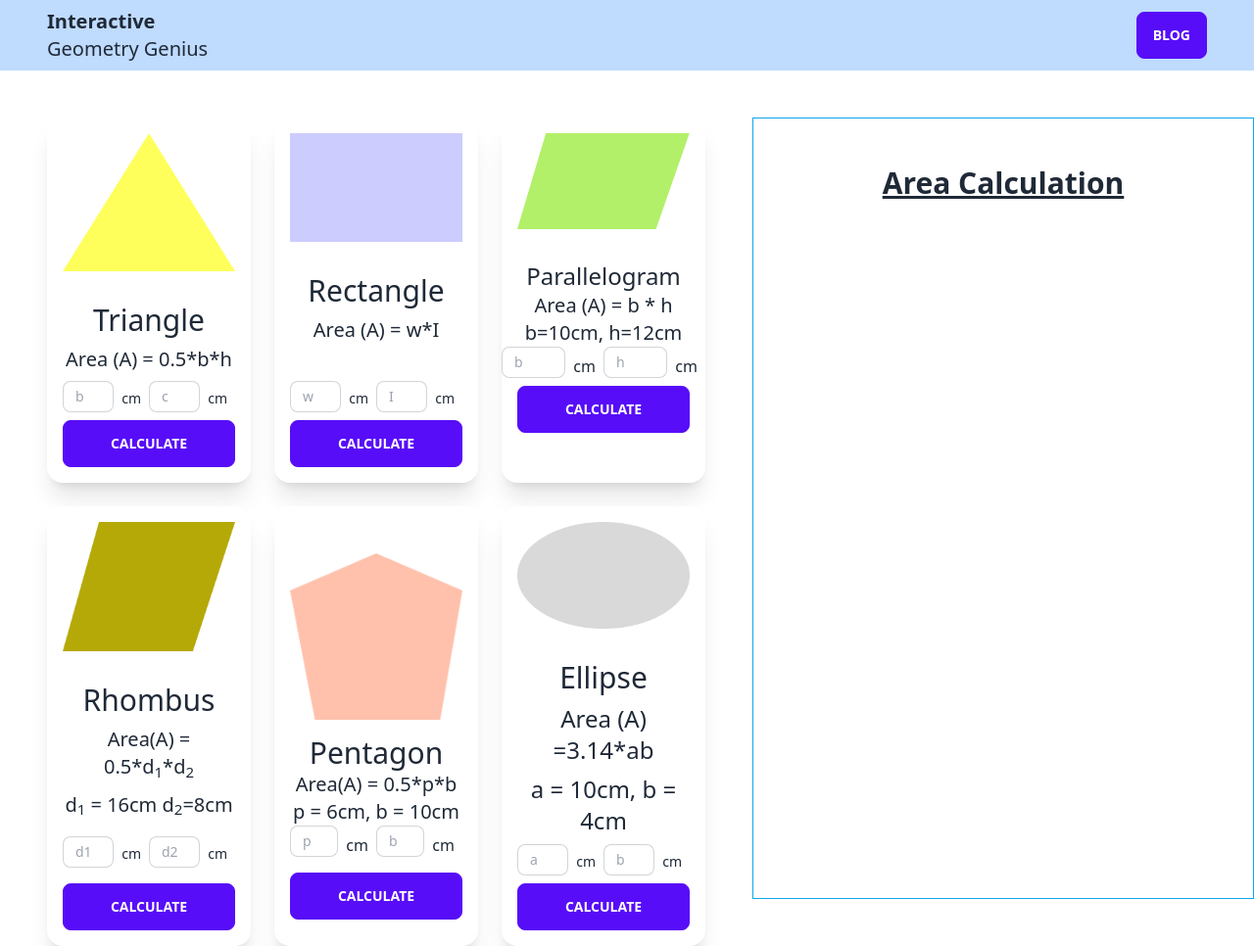
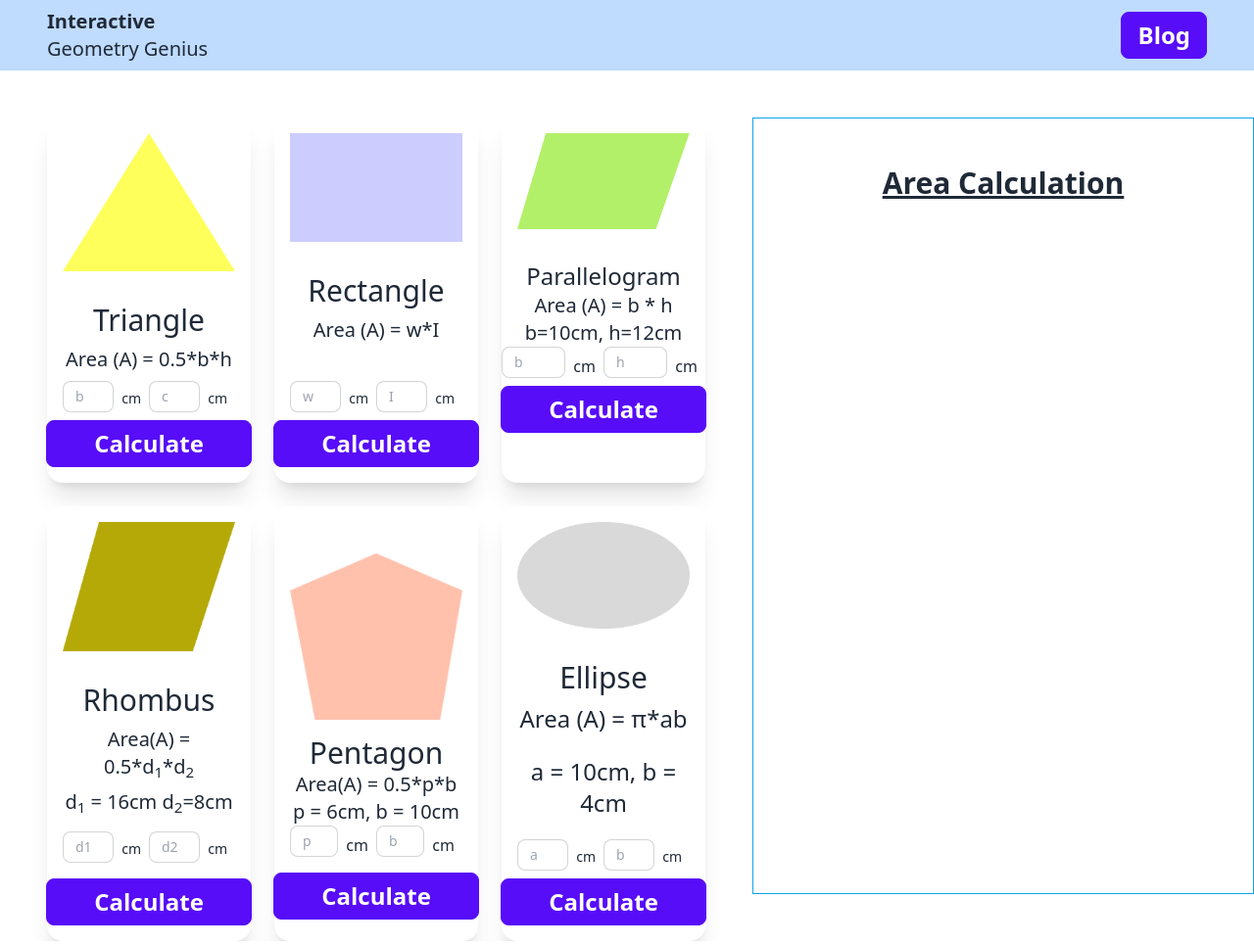
Before and after one commit to alamin657/geometry-genius-website, a plain HTML site: page index.html in a window 1280 px wide. Shown: the whole page at 98% size. Drawn offline with nearby package versions, Linux system fonts and the light colour scheme.

Commit message:
create all code completed

```diff
--- a/index.html
+++ b/index.html
@@ -20,7 +20,7 @@
             <a class="text-xl"><span class="font-bold"> Interactive</span><br>Geometry Genius</a>
           </div>
           <div>
-            <button id="blog" class="btn btn-primary">Blog</button>
+            <button id="blog" class="btn btn-primary text-2xl">B<span class="lowercase">log</span></button>
           </div>
         </div>
       </header>
@@ -53,8 +53,8 @@
               /><span class="px-2 mt-2">cm</span>
               </div>
               <div class="card-actions justify-center">
-                <button class="btn btn-primary px-12" id="first-calculate-btn">
-                  Calculate
+                <button class="btn btn-primary px-12 text-2xl" id="first-calculate-btn">
+                  c<span class="lowercase">alculate</span>
                 </button>
 
               </div>
@@ -86,8 +86,8 @@
               /><span class="px-2 mt-2">cm</span>
               </div>
               <div class="card-actions justify-center">
-                <button class="btn btn-primary px-12" id="second-calculate-btn">
-                 Calculate
+                <button class="btn btn-primary px-12 text-2xl" id="second-calculate-btn">
+                  c<span class="lowercase">alculate</span>
                 </button>
               </div>
             </div>
@@ -118,8 +118,8 @@
               /><span class="px-2 mt-2">cm</span>
               </div>
               <div class="card-actions justify-center">
-                <button class="btn btn-primary px-12 mt-2" id="third-calculate-btn">
-                  Calculate
+                <button class="btn btn-primary px-12 mt-2 text-2xl" id="third-calculate-btn">
+                  c<span class="lowercase">alculate</span>
                 </button>
               </div>
             </div>
@@ -148,8 +148,8 @@
               /><span class="px-2 mt-2">cm</span>
               </div>
               <div class="card-actions justify-center">
-                <button class="btn btn-primary px-12" id="forth-calculate-btn">
-                  Calculate
+                <button class="btn btn-primary px-12 text-2xl" id="forth-calculate-btn">
+                  c<span class="lowercase">alculate</span>
                 </button>
               </div>
             </div>
@@ -179,8 +179,8 @@
               </div>
 
               <div class="card-actions justify-center">
-                <button class="btn btn-primary  px-12 mt-4 " id="fipth-calculate-btn">
-                 Calculate
+                <button class="btn btn-primary  px-12 mt-4 text-2xl" id="fipth-calculate-btn">
+                  c<span class="lowercase">alculate</span>
                 </button>
               </div>
             </div>
@@ -192,7 +192,7 @@
             </figure>
             <div class="card-body">
               <h2 id="ellipse-name" class="text-center text-3xl">Ellipse</h2>
-              <p class="text-center text-2xl">Area (A) =3.14*ab
+              <p class="text-center text-2xl">Area (A) = π*ab
               <p class="text-center text-2xl">a = 10cm, b = 4cm</p>
               <div class="flex flex-1">
                 <input
@@ -209,8 +209,8 @@
               /><span class="px-2 mt-2">cm</span>
               </div>
               <div class="card-actions justify-center">
-                <button class="btn btn-primary px-12" id="six-calculate-btn">
-                 Calculate
+                <button class="btn btn-primary px-12 text-2xl" id="six-calculate-btn">
+                 c<span class="lowercase">alculate</span>
                 </button>
               </div>
             </div>
```
Also changed, not shown: blog.html (+11 -11 lines).
